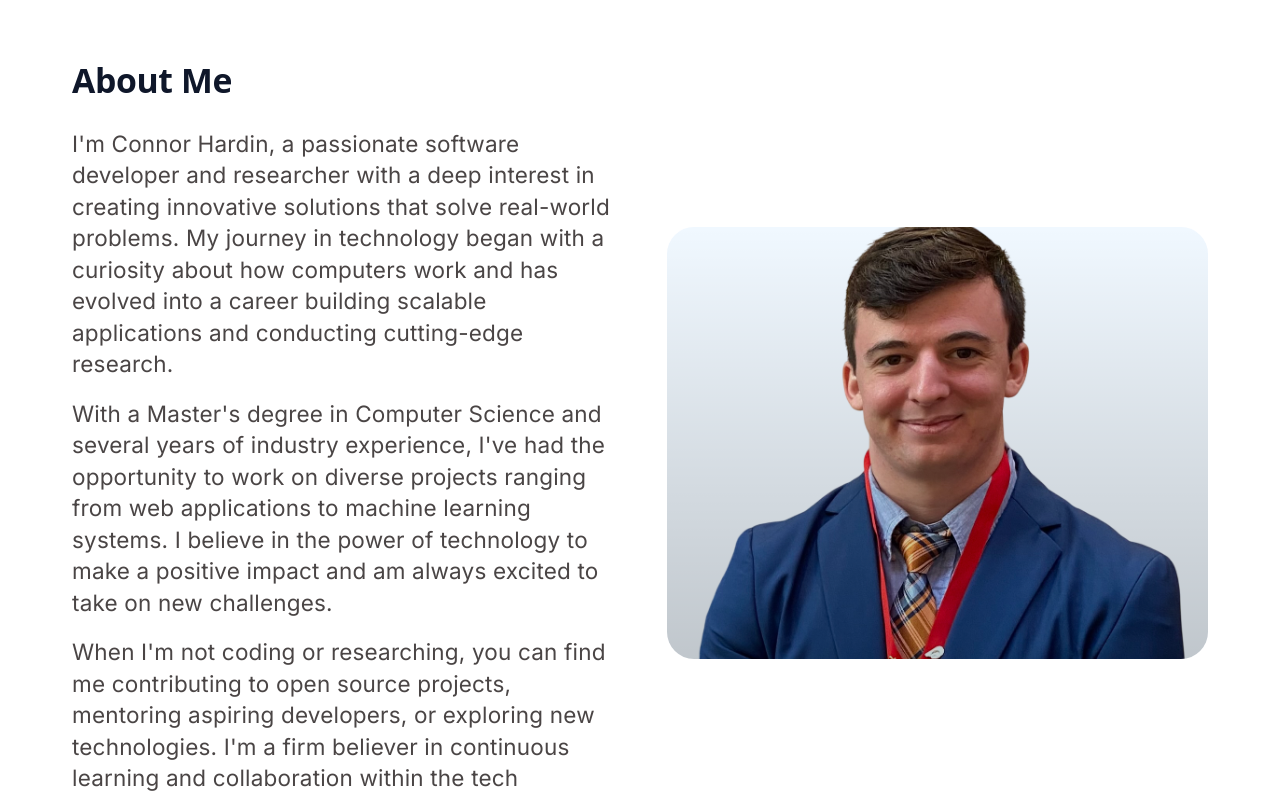
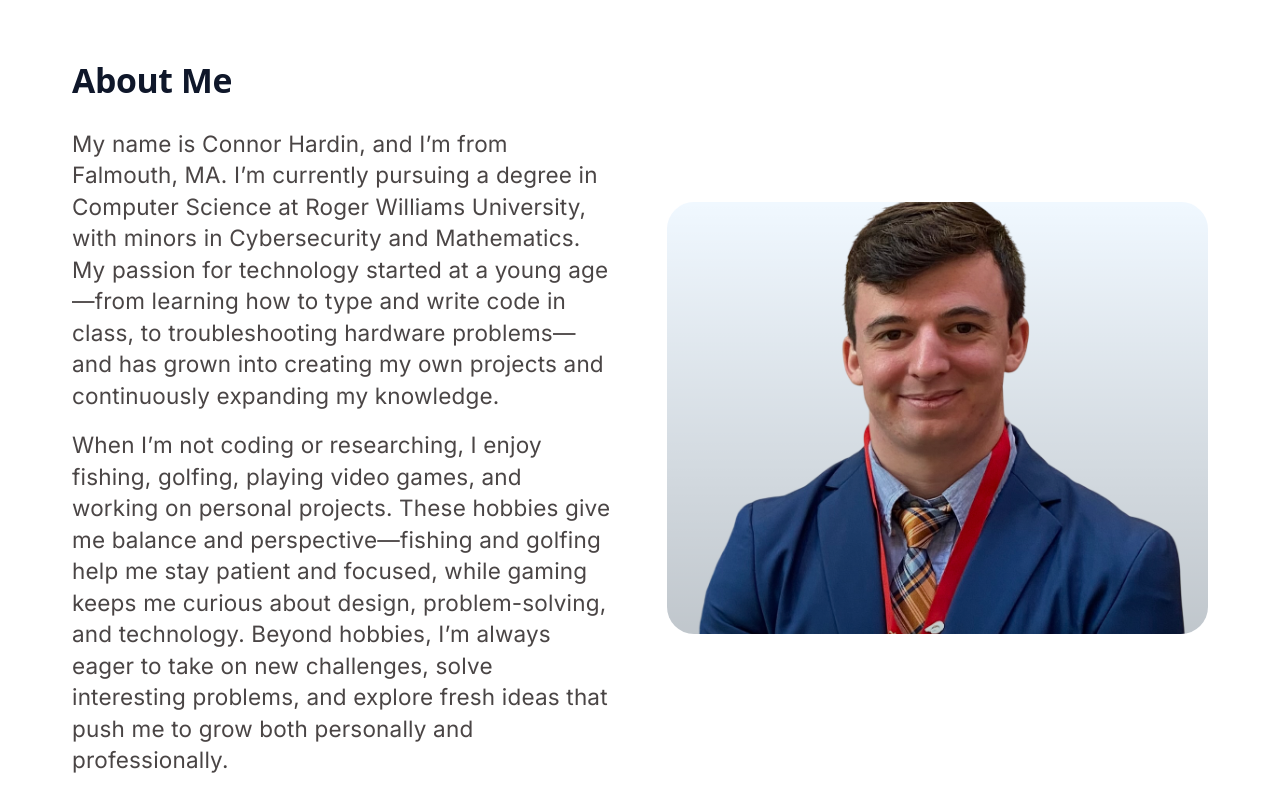
Before and after one commit to ConnorH41/connorhardin-portfolio, a Next.js app: page /about in a window 1280 px wide. Shown: the part 220-1019 px from the top of the page. Built offline with nearby package versions, Linux system fonts and the light colour scheme.

Commit message:
Basic Bio, not crazy

```diff
--- a/components/Bio.tsx
+++ b/components/Bio.tsx
@@ -11,23 +11,19 @@ export default function Bio() {
 
           <div className="space-y-4 text-lg text-slate-600 dark:text-slate-400">
             <p>
-              I'm Connor Hardin, a passionate software developer and researcher with a deep interest
-              in creating innovative solutions that solve real-world problems. My journey in technology
-              began with a curiosity about how computers work and has evolved into a career building
-              scalable applications and conducting cutting-edge research.
+              My name is Connor Hardin, and I’m from Falmouth, MA. I’m currently pursuing a degree in Computer Science at
+              Roger Williams University, with minors in Cybersecurity and Mathematics. My passion for technology started at
+              a young age—from learning how to type and write code in class, to troubleshooting hardware problems—and has grown
+              into creating my own projects and continuously expanding my knowledge.
             </p>
 
             <p>
-              With a Master's degree in Computer Science and several years of industry experience,
-              I've had the opportunity to work on diverse projects ranging from web applications to
-              machine learning systems. I believe in the power of technology to make a positive impact
-              and am always excited to take on new challenges.
-            </p>
-
-            <p>
-              When I'm not coding or researching, you can find me contributing to open source projects,
-              mentoring aspiring developers, or exploring new technologies. I'm a firm believer in
-              continuous learning and collaboration within the tech community.
+             When I’m not coding or researching, I enjoy fishing, golfing, playing video games,
+             and working on personal projects. These hobbies give me balance and perspective—fishing
+             and golfing help me stay patient and focused, while gaming keeps me curious about design,
+             problem-solving, and technology. Beyond hobbies, I’m always eager to take on new challenges,
+             solve interesting problems, and explore fresh ideas that push me to grow both personally and
+             professionally.
             </p>
           </div>
         </div>
```
